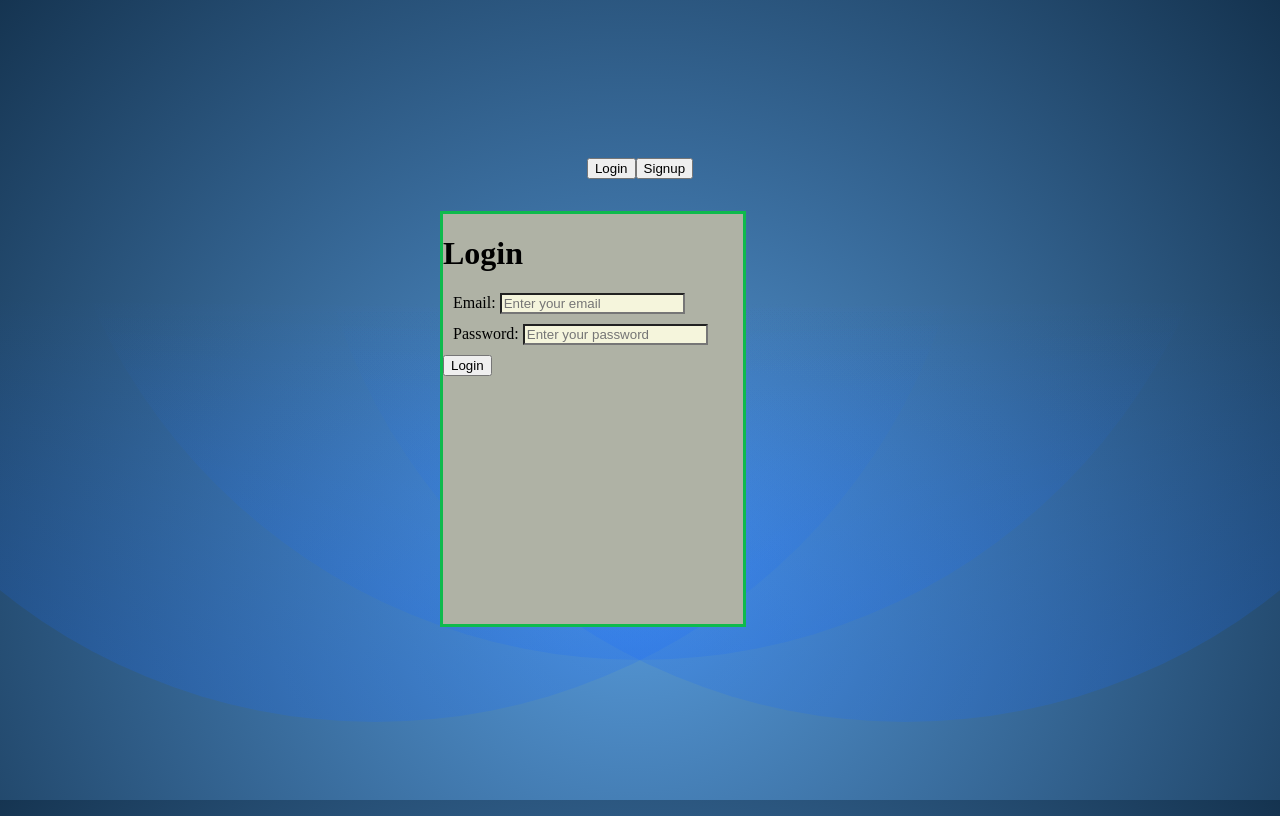
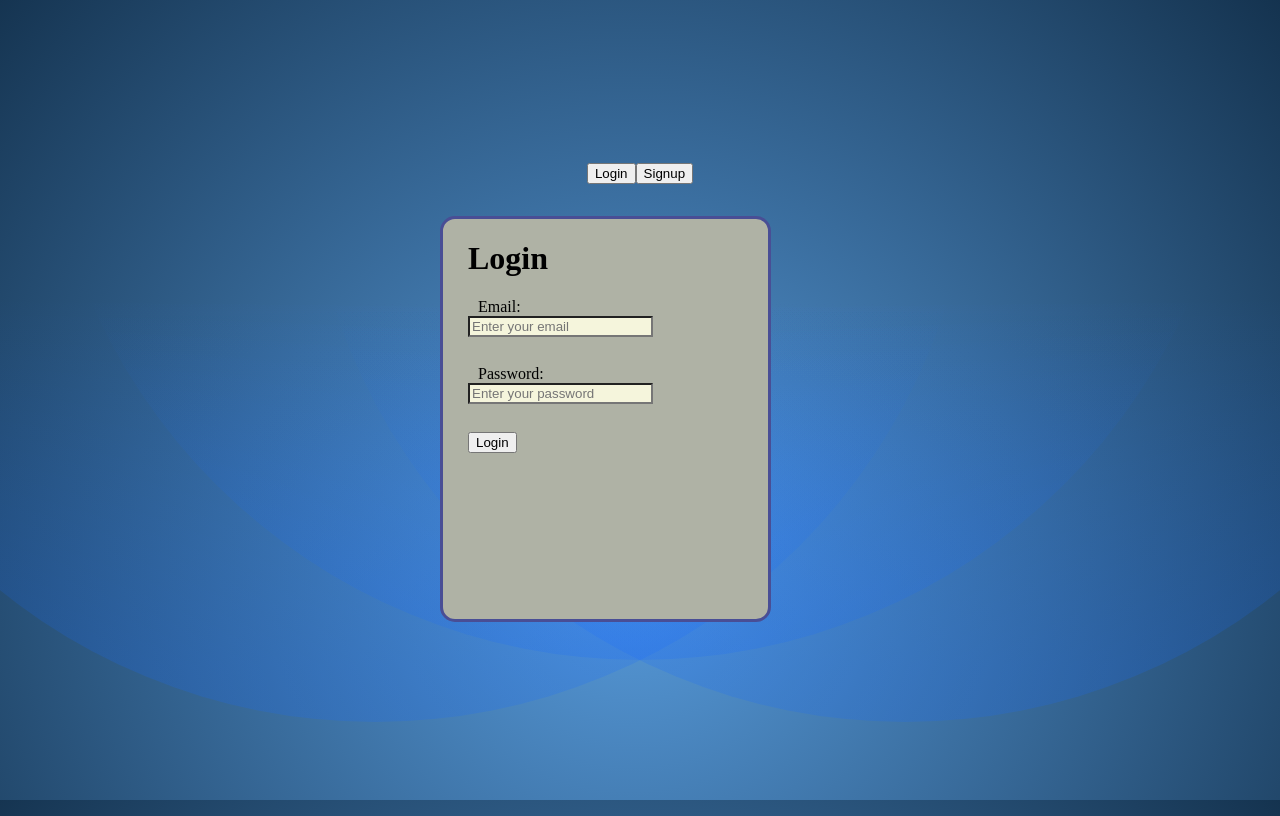
Before and after one commit to rdolma7/CP325.9-Captsone, a React (Vite) app in the folder front-end/: page / in a window 1280 px wide. Built offline with nearby package versions, Linux system fonts and the light colour scheme; no server answers.

Commit message:
CSS changes

```diff
--- a/front-end/src/App.css
+++ b/front-end/src/App.css
@@ -10,7 +10,9 @@ background-size: cover;
 .name {
   background-color: beige;
   margin-bottom: 10px;
+  display: flex;
 }
+
 #journalEntry {
   width: 70vw;
   height: 35vh;
@@ -24,17 +26,18 @@ background-size: cover;
 
 .loginForm,
 .signUpForm {
-  border: 3px solid rgb(14, 186, 77);
+  border: 3px solid rgb(73, 78, 149);
   background-color: rgb(175, 178, 165);
-  padding-bottom: 10px;
+  padding-left: 25px;
   height: 400px;
   width: 300px;
+  border-radius: 15px;
 }
 .userForm{
   width: 100%;
   max-width: 400px;
   padding: 2rem;
-  border-radius: 12px;
+  /* border-radius: 12px; */
   /* box-shadow: 0 4px 12px rgba(0,0,0,0.1); */
 }
 .loginContainer{
@@ -43,7 +46,6 @@ flex-direction: column;
 align-items: center;
 justify-content: center;
 min-height: 100vh;
-
 }
 
 .label {
```
